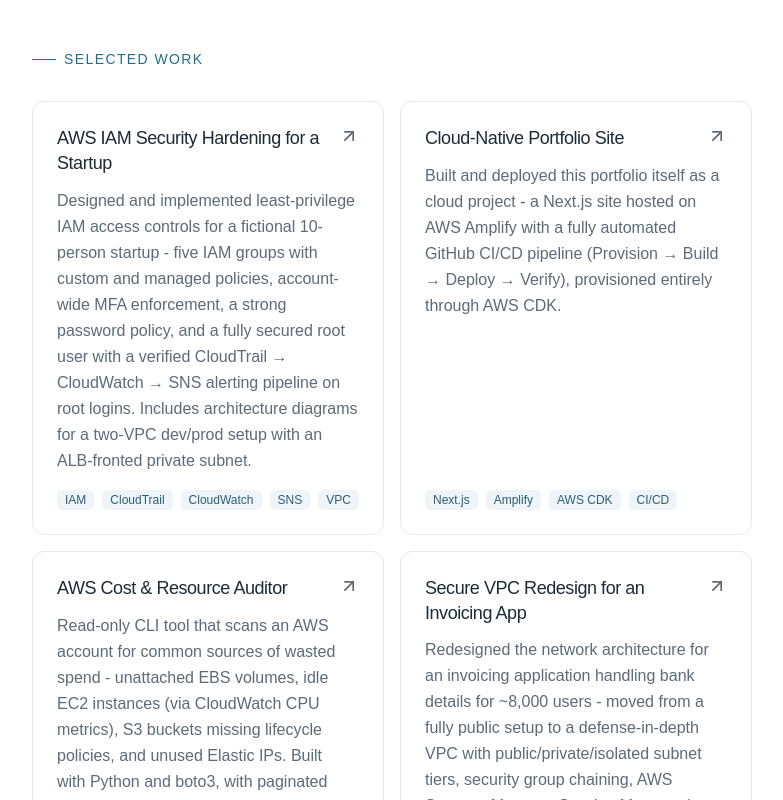
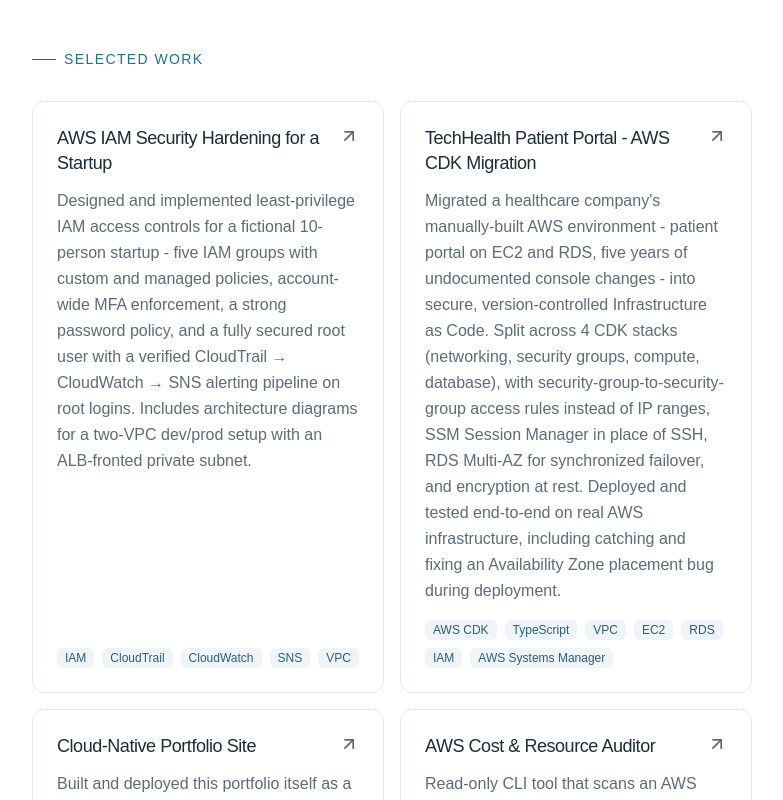
Before and after one commit to fatemehfeizipour/nextjs-portfolio-amplify, a Next.js app in the folder my-portfolio/: page / in a window 1280 px wide. Shown: the part 840-1640 px from the top of the page, without its empty margins (248-1031 px from the left). Built offline with nearby package versions, Linux system fonts and the light colour scheme.

Commit message:
modify psge

```diff
--- a/my-portfolio/app/page.tsx
+++ b/my-portfolio/app/page.tsx
@@ -63,7 +63,16 @@ const projects: Project[] = [
   stack: ["IAM", "CloudTrail", "CloudWatch", "SNS", "VPC"],
   link: "https://github.com/fatemehfeizipour/aws-iam-security-hardening",
 },
-  {
+
+{
+  title: "TechHealth Patient Portal - AWS CDK Migration",
+  description:
+    "Migrated a healthcare company's manually-built AWS environment - patient portal on EC2 and RDS, five years of undocumented console changes - into secure, version-controlled Infrastructure as Code. Split across 4 CDK stacks (networking, security groups, compute, database), with security-group-to-security-group access rules instead of IP ranges, SSM Session Manager in place of SSH, RDS Multi-AZ for synchronized failover, and encryption at rest. Deployed and tested end-to-end on real AWS infrastructure, including catching and fixing an Availability Zone placement bug during deployment.",
+  stack: ["AWS CDK", "TypeScript", "VPC", "EC2", "RDS", "IAM", "AWS Systems Manager"],
+  link: "https://github.com/fatemehfeizipour/techhealth-migration-cdk",
+},
+
+{
     title: "Cloud-Native Portfolio Site",
     description:
       "Built and deployed this portfolio itself as a cloud project - a Next.js site hosted on AWS Amplify with a fully automated GitHub CI/CD pipeline (Provision → Build → Deploy → Verify), provisioned entirely through AWS CDK.",
```
